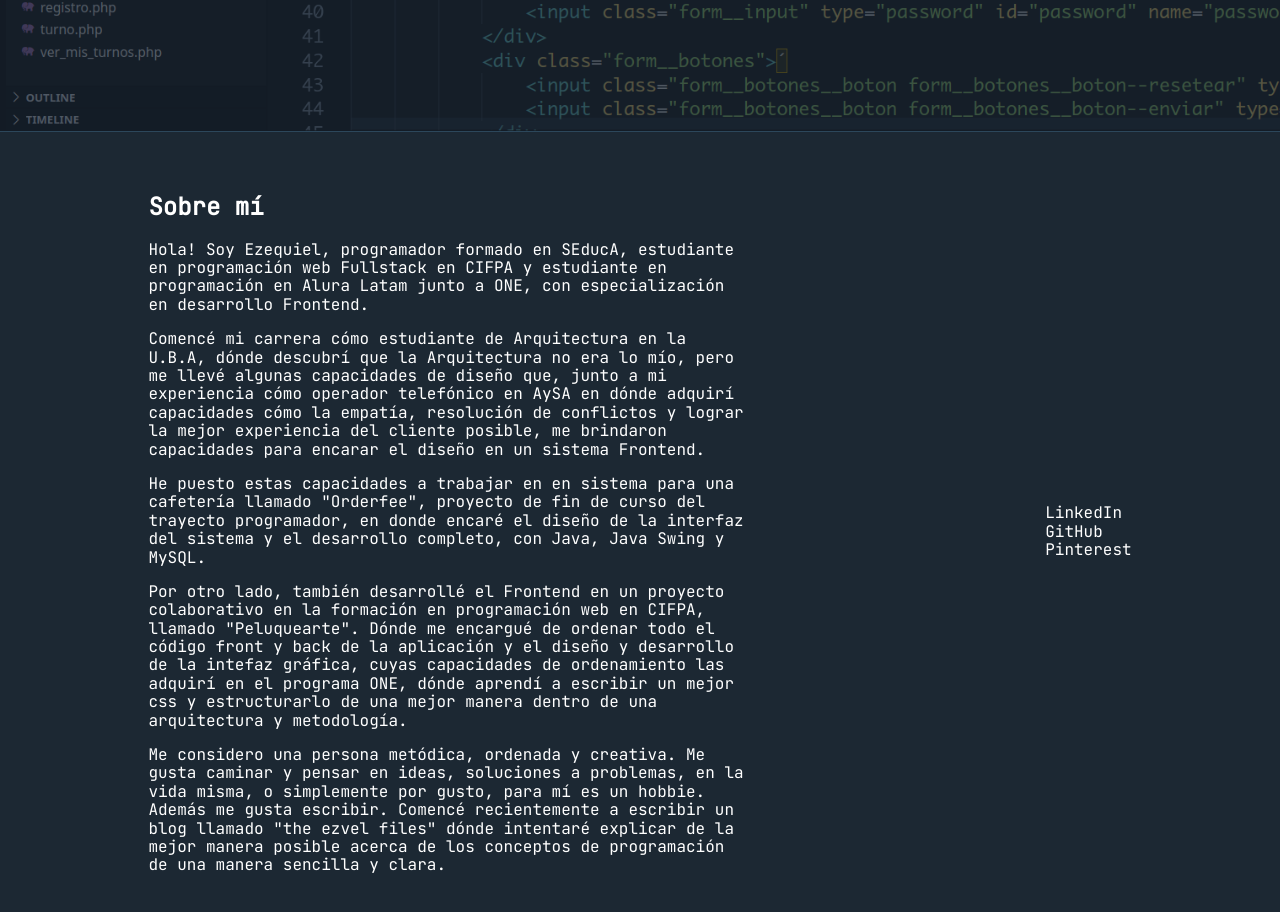
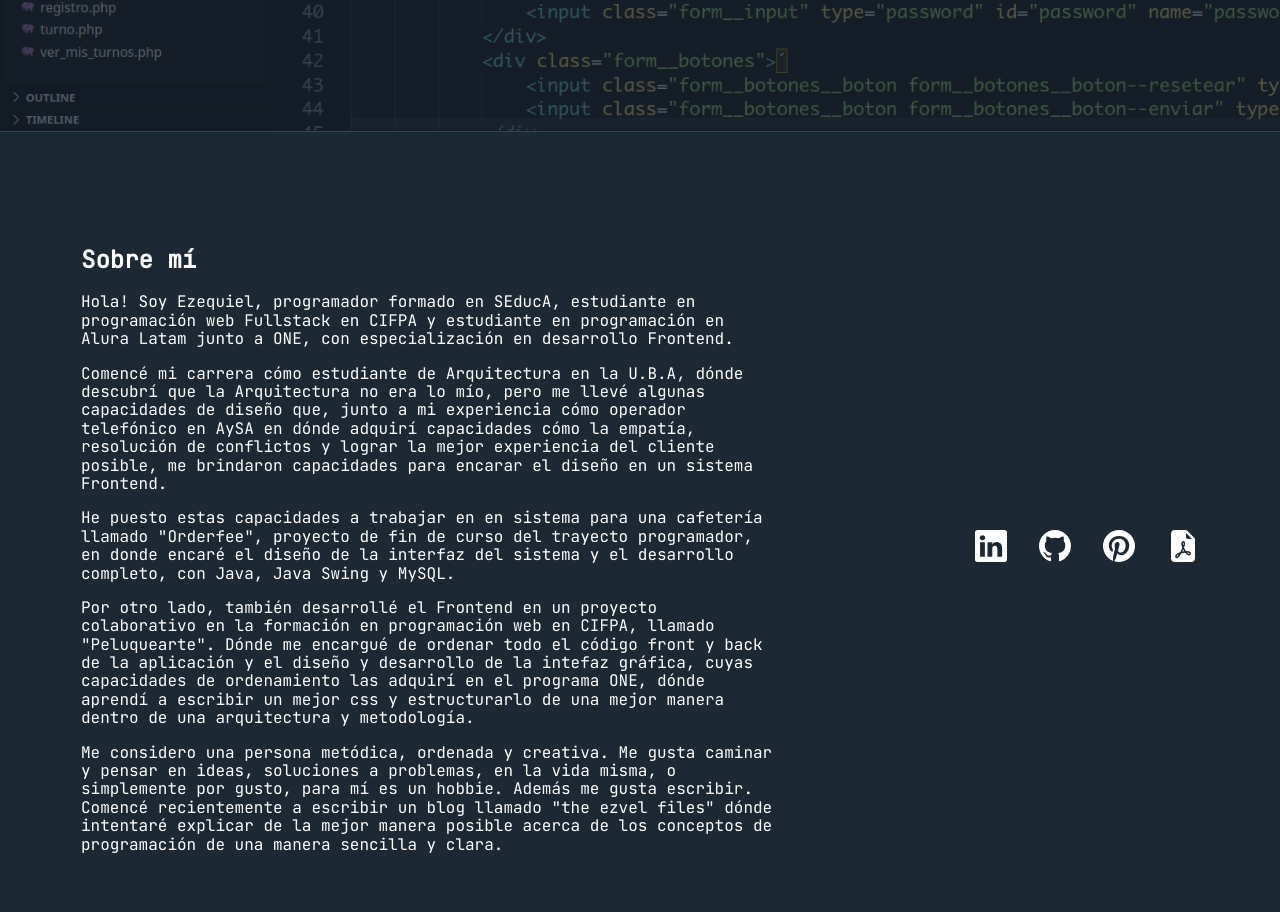
Before and after one commit to ezvel/portafolio, a plain HTML site: page index.html in a window 1280 px wide. Shown: the part 668-1580 px from the top of the page. Drawn offline with Linux system fonts and the light colour scheme.

Commit message:
Agrega sobre mi y los íconos de las redes sociales

```diff
--- a/css/04.componentes/banner/banner-imagen.css
+++ b/css/04.componentes/banner/banner-imagen.css
@@ -2,13 +2,13 @@
     position: relative;
     width: 100vw;
     height: 100%;
-    background-image: url('../../../imagenes/code-mobile.png');
+    background-image: url('../../../assets/imagenes/code-mobile.png');
     background-size: cover;
     opacity: .3;
 }
 
 @media screen and (min-width: 768px){
     .banner__imagen {
-        background-image: url('../../../imagenes/code.png');
+        background-image: url('../../../assets/imagenes/code.png');
     }
 }
--- /dev/null
+++ b/css/04.componentes/redes-sociales/redes-sociales-icon.css
@@ -0,0 +1,4 @@
+.redes-sociales__icon {
+    width: 2rem;
+    height: 2rem;
+}
--- a/css/04.componentes/redes-sociales/redes-sociales-item.css
+++ b/css/04.componentes/redes-sociales/redes-sociales-item.css
@@ -0,0 +1,3 @@
+.redes-sociales__item {
+    margin-left: 2rem;
+}
--- a/css/04.componentes/redes-sociales/redes-sociales-link.css
+++ b/css/04.componentes/redes-sociales/redes-sociales-link.css
@@ -0,0 +1,9 @@
+.redes-sociales__link {
+    width: 3rem;
+    height: 3rem;
+    padding-bottom: 1rem;
+}
+
+.redes-sociales__link:hover {
+    border-bottom: 3px solid cyan;
+}
--- a/css/04.componentes/redes-sociales/redes-sociales.css
+++ b/css/04.componentes/redes-sociales/redes-sociales.css
@@ -0,0 +1,3 @@
+.redes-sociales {
+    display: flex;
+}
--- a/css/04.componentes/sobre/sobre-contenido.css
+++ b/css/04.componentes/sobre/sobre-contenido.css
@@ -1,3 +1,3 @@
 .sobre__contenido {
-    width: 600px;
+    width: 700px;
 }
--- a/css/04.componentes/sobre/sobre.css
+++ b/css/04.componentes/sobre/sobre.css
@@ -5,4 +5,6 @@
     display: flex;
     justify-content: space-around;
     align-items: center;
+    padding-top: 8em;
+    padding-bottom: 6em;
 }
--- a/index.html
+++ b/index.html
@@ -36,13 +36,14 @@
     <link rel="stylesheet" href="css/04.componentes/sobre/sobre-contenido.css">
     <link rel="stylesheet" href="css/04.componentes/redes-sociales/redes-sociales.css">
     <link rel="stylesheet" href="css/04.componentes/redes-sociales/redes-sociales-item.css">
+    <link rel="stylesheet" href="css/04.componentes/redes-sociales/redes-sociales-icon.css">
     <link rel="stylesheet" href="css/04.componentes/redes-sociales/redes-sociales-link.css">
 
 </head>
 <body>
     <!--Menú-->
     <header class="header">
-        <a href="#"><img class="logo" src="imagenes/logo.png"></a>
+        <a href="#"><img class="logo" src="assets/logo/logo.png"></a>
         <nav class="menu">
             <ul class="menu__lista">
                 <li class="menu__items"><a class="menu__links" href="#">Sobre mí</a></li>
@@ -84,9 +85,10 @@
             </p>
         </div>
         <ul class="sobre__redes-sociales redes-sociales">
-            <li class="redes-sociales__item"><a class="redes-sociales__link" href="#">LinkedIn</a></li>
-            <li class="redes-sociales__item"><a class="redes-sociales__link" href="#">GitHub</a></li>
-            <li class="redes-sociales__item"><a class="redes-sociales__link" href="#">Pinterest</a></li>
+            <li class="redes-sociales__item"><a class="redes-sociales__link" href="#"><img class="redes-sociales__icon" src="assets/icons/linkedin.svg"></a></li>
+            <li class="redes-sociales__item"><a class="redes-sociales__link" href="#"><img class="redes-sociales__icon" src="assets/icons/github.svg"></a></li>
+            <li class="redes-sociales__item"><a class="redes-sociales__link" href="#"><img class="redes-sociales__icon" src="assets/icons/pinterest.svg"></a></li>
+            <li class="redes-sociales__item"><a class="redes-sociales__link" href="#"><img class="redes-sociales__icon" src="assets/icons/doc.svg"></a></li>
         </ul>
     </section>
     <section class="habilidades">
```
Also changed, not shown: assets/icons/doc.svg (added), assets/icons/github.svg (added), assets/icons/linkedin.svg (added), assets/icons/pinterest.svg (added), assets/imagenes/code-mobile.png (renamed from imagenes/code-mobile.png), assets/imagenes/code.png (renamed from imagenes/code.png), assets/logo/logo.png (renamed from imagenes/logo.png).
